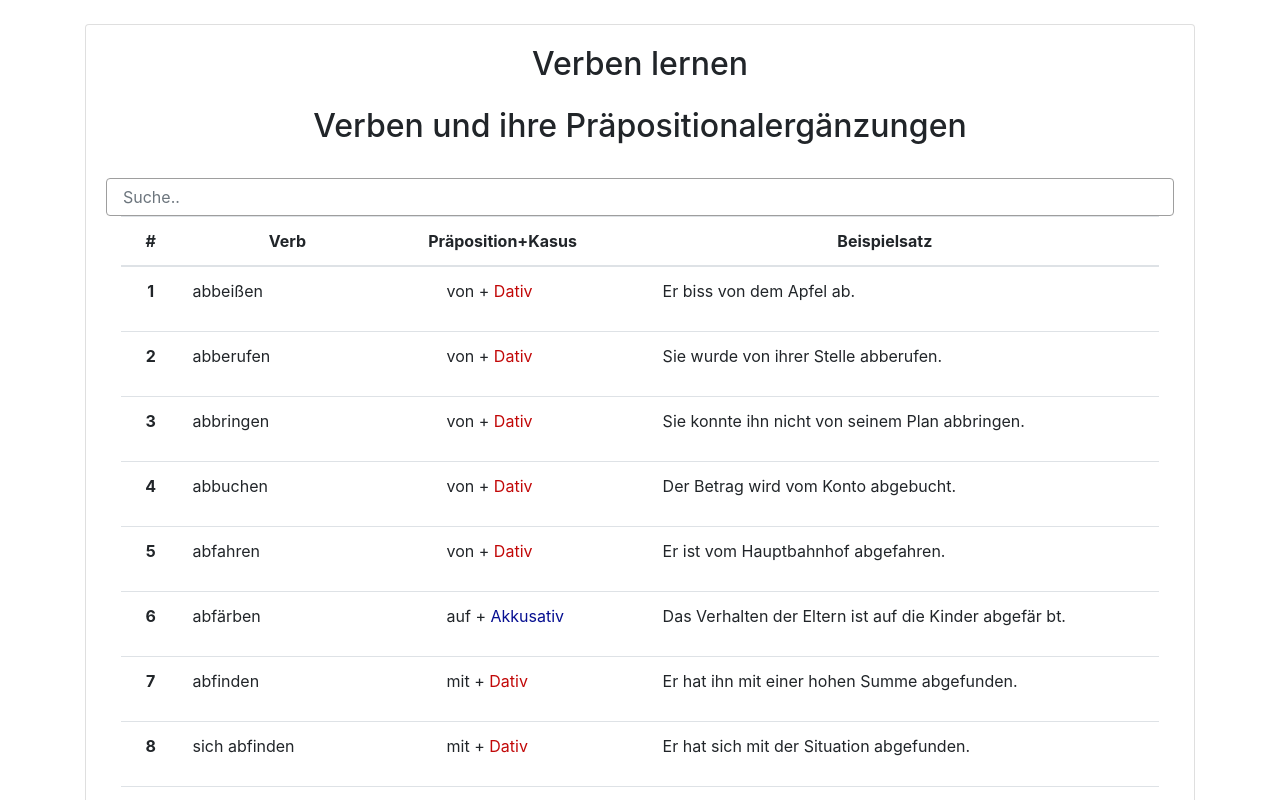
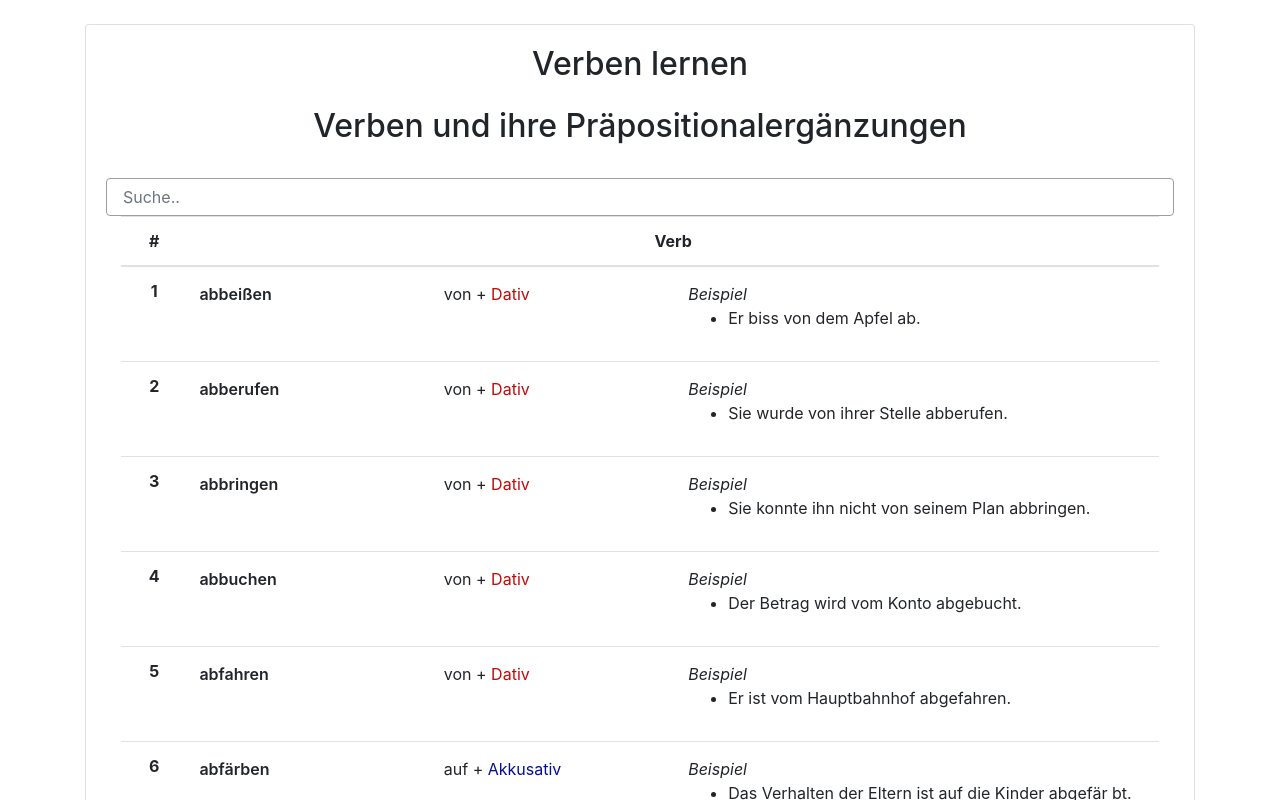
Before and after one commit to snuzi/deutsch, a React (Create React App) app: page / in a window 1280 px wide. Shown: the top 800 px of the page. Built offline with nearby package versions, Linux system fonts and the light colour scheme.

Commit message:
Improve UI

```diff
--- a/src/App.css
+++ b/src/App.css
@@ -76,6 +76,22 @@
   text-align: left;
 }
 
+
 ul.no-bullets {
   list-style-type: none;
 }
+
+.verb-name {
+  font-weight: 600;
+}
+
+.example-label {
+  font-style: italic;
+  font-weight: 400;
+}
+
+.item { display:block;}
+
+.section {
+  padding: 3px;
+}
--- a/src/home/VerbList.js
+++ b/src/home/VerbList.js
@@ -19,15 +19,15 @@ const VerbList = () => {
 
     return (
         <div>
-             <div class="row">
-                <div class="col-md-12">
-                    <h2 class="pt-3 pb-4 text-center font-bold font-up deep-purple-text">Verben und ihre Präpositionalergänzungen</h2>
-                    <div class="input-group md-form form-sm form-2 pl-0">
+             <div className="row">
+                <div className="col-md-12">
+                    <h2 className="pt-3 pb-4 text-center font-bold font-up deep-purple-text">Verben und ihre Präpositionalergänzungen</h2>
+                    <div className="input-group md-form form-sm form-2 pl-0">
                         <input
                         type="input"
                         value={searchTerm}
                         onChange={handleChange}
-                        class="form-control my-0 py-1 pl-3 purple-border"
+                        className="form-control my-0 py-1 pl-3 purple-border"
                         id="search-box"
                         aria-describedby="emailHelp"
                         placeholder="Suche.."/>
@@ -35,14 +35,12 @@ const VerbList = () => {
                 </div>
             </div>
 
-            <div class="col-lg-12">
-                <table class="table table-verbs">
+            <div className="col-lg-12">
+                <table className="table table-verbs">
                     <thead>
                         <tr>
                             <th scope="col">#</th>
                             <th scope="col">Verb</th>
-                            <th scope="col">Präposition+Kasus</th>
-                            <th scope="col">Beispielsatz</th>
                         </tr>
                     </thead>
                     <tbody>
--- a/src/verbs/preposition.js
+++ b/src/verbs/preposition.js
@@ -8,7 +8,7 @@ const Preposition = (props) => {
         } else if (parts[1] == 'Akkusativ') {
             styles = {color: '#060f91'};
         }
-        return (<span>{parts[0]} + <span style={styles}>{parts[1]}</span></span>);
+        return (<span className="item"> {parts[0]} + <span style={styles}>{parts[1]}</span></span>);
     };
 
     return (
--- a/src/verbs/verb.js
+++ b/src/verbs/verb.js
@@ -1,7 +1,7 @@
 const Verb = (props) => {
 
     const prepareVerbName = verb =>  {
-        return <span>{verb}</span>;
+        return <span className="item verb-name">{verb}</span>;
     };
 
     return (
--- a/src/verbs/verbRow.js
+++ b/src/verbs/verbRow.js
@@ -5,25 +5,34 @@ const VerbRow = ({verb, index}) => {
     return (
         <tr key={index}>
             <th scope="row">{index+1}</th>
-            <td> <Verb key={index} verb={verb.verb}/></td>
             <td>
-                <ul className={'no-bullets'}>
-                {
-                    verb.preposition.map(preposition => {
-                        return <li  key={preposition}> <Preposition preposition={preposition}/> </li>
-                    })
-                }
-                </ul>
+                <div className="row">
+                    <div className="col-lg-3 col-md-6 col-xs-6 section">
+                        <Verb key={index} verb={verb.verb}/>
+                    </div>
+                    <div className="col-lg-3 col-md-6 col-xs-6 section">
+                        {
+                            verb.preposition.map((preposition, index) => {
+                                return <Preposition key={index} preposition={preposition}/>
+                            })
+                        }
+                    </div>
+                    <div className=" col-lg-6 col-md-12 col-sm-12 section">
+                        <p>
+                            <span className="example-label">Beispiel </span>
+                            <ul>
+                            {
+                                verb.sample.map(sample => {
+                                    return <li  key={sample + index}>{sample}</li>
+                                })
+                            }
+                            </ul>
+                        </p>
+                    </div>
+                </div>
+
             </td>
-            <td>
-                <ul className={'no-bullets'}>
-                {
-                    verb.sample.map(sample => {
-                        return <li key={sample}>{sample}</li>
-                    })
-                }
-                </ul>
-            </td>
+
         </tr>
     );
 }
```
Also changed, not shown: 1 other file (tests, documents, lock files or other folders).
